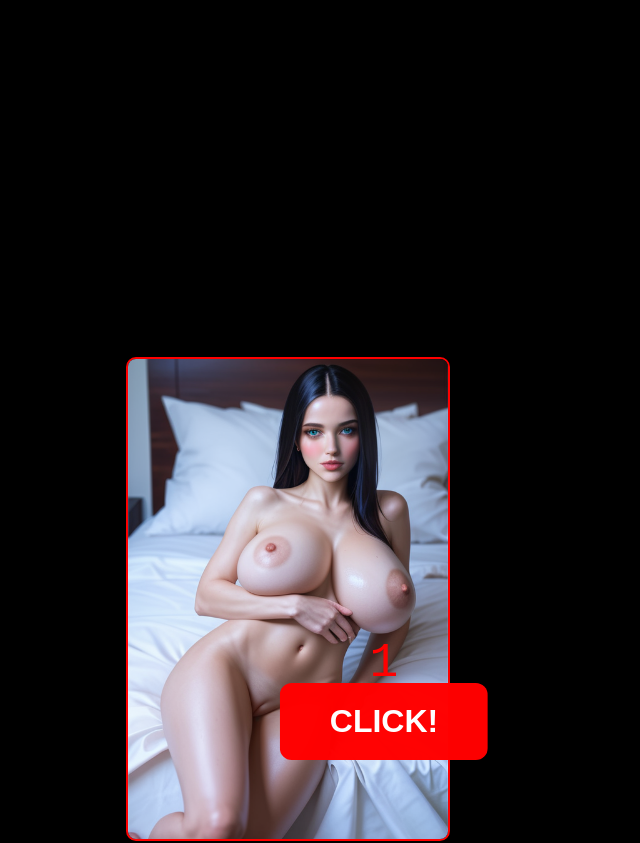
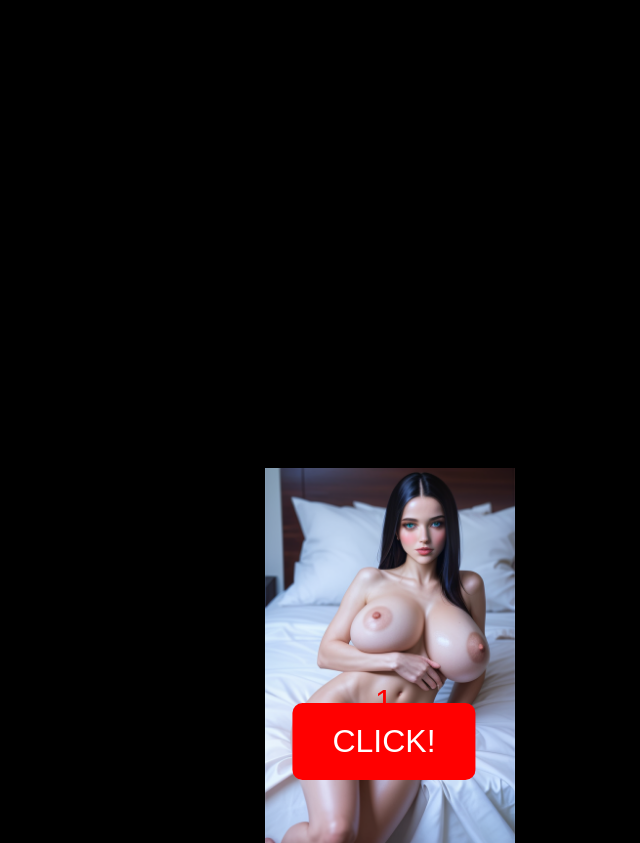
Before and after one commit to Goddes-naomi/Naomiriskylink., a website: page index.html in a window 1280 px wide. Both pictures are taken after a click on the button "CLICK!". Shown: the whole page, without its empty margins (256-896 px from the left). Drawn offline with Linux system fonts and the light colour scheme; files whose address does not match are found by name.

Commit message:
Update index.html

```diff
--- a/index.html
+++ b/index.html
@@ -2,105 +2,120 @@
 <html lang="en">
 <head>
   <meta charset="UTF-8" />
-  <meta name="viewport" content="width=device-width, initial-scale=1.0"/>
+  <meta name="viewport" content="width=device-width, initial-scale=1.0" />
   <title>Naomi Risky Link</title>
   <style>
     body {
       margin: 0;
-      background: black;
+      background-color: black;
       overflow: hidden;
-      font-family: monospace;
+      font-family: Arial, sans-serif;
+    }
+
+    .intro {
+      position: fixed;
+      width: 100%;
+      height: 100%;
+      background-color: black;
       color: red;
+      display: flex;
+      flex-direction: column;
+      align-items: center;
+      justify-content: center;
+      font-size: 2em;
+      animation: blink 1s step-start 0s infinite;
+      z-index: 1000;
     }
-    #clickCount {
+
+    @keyframes blink {
+      50% { opacity: 0; }
+    }
+
+    #click-button {
       position: fixed;
-      bottom: 110px;
+      bottom: 20px;
       left: 50%;
       transform: translateX(-50%);
-      font-size: 3rem;
-      color: red;
-      z-index: 10;
+      background-color: red;
+      color: white;
+      font-size: 2em;
+      padding: 20px 40px;
+      border: none;
+      border-radius: 10px;
+      cursor: pointer;
+      z-index: 999;
     }
-    #clickButton {
+
+    #counter {
       position: fixed;
-      bottom: 40px;
+      bottom: 80px;
       left: 50%;
       transform: translateX(-50%);
-      font-size: 2rem;
-      padding: 20px 50px;
-      background: red;
-      color: white;
-      border: none;
-      border-radius: 12px;
-      font-weight: bold;
-      cursor: pointer;
-      z-index: 10;
-      animation: blink 1s infinite;
+      color: red;
+      font-size: 2em;
+      z-index: 999;
     }
-    @keyframes blink {
-      0%, 100% { opacity: 1; }
-      50% { opacity: 0.3; }
+
+    .image-container {
+      position: absolute;
+      top: 0;
+      left: 0;
+      width: 100%;
+      height: 100%;
+      pointer-events: none;
     }
+
     .image-container img {
       position: absolute;
-      max-width: 25vw;
+      width: 250px;
       height: auto;
-      top: 10%;
-      left: 10%;
-      border: 2px solid red;
-      border-radius: 10px;
-      z-index: 1;
-      animation: popIn 0.4s ease-out forwards;
-    }
-    @keyframes popIn {
-      0% { transform: scale(0.5) translate(-50%, -50%); opacity: 0; }
-      100% { transform: scale(1) translate(-50%, -50%); opacity: 1; }
+      object-fit: cover;
+      pointer-events: none;
     }
   </style>
 </head>
 <body>
+  <div class="intro" id="intro">
+    <p class="intro-text">Welcome to my secret zone</p>
+    <p class="intro-text">Only for the brave...</p>
+    <p class="intro-text">Naomi is watching you 👁️</p>
+  </div>
 
-  <div id="clickCount">0</div>
-  <button id="clickButton">CLICK!</button>
   <div class="image-container" id="imageContainer"></div>
+  <div id="counter">0</div>
+  <button id="click-button">CLICK!</button>
 
   <script>
-    const imageContainer = document.getElementById('imageContainer');
-    const clickButton = document.getElementById('clickButton');
-    const clickCount = document.getElementById('clickCount');
+    const imageContainer = document.getElementById("imageContainer");
+    const counter = document.getElementById("counter");
+    const button = document.getElementById("click-button");
 
-    let index = 0;
-    let count = 0;
+    // Genera i nomi delle immagini da 00000 a 00039
+    const totalImages = 40;
+    const imageNames = Array.from({length: totalImages}, (_, i) => {
+      return `pubblic/${String(i).padStart(5, '0')}-2311820418.png`;
+    });
 
-    const images = [
-      "00000-2311820418.png", "00000-3921721558.png", "00003-2311820421.png",
-      "00006-1969074463.png", "00015-3366985875.png", "00018-1819379801.png",
-      "00024-525125213.png", "00024-915112853.png", "00026-915112855.png",
-      "00027-2712686459.png", "00031-2311820416.png", "00041-2712686473.png",
-      "00045-4215151308.png", "00048-3921721560.png", "00053-3921721565.png",
-      "00055-3921721567.png", "00059-3921721571.png", "00060-3921721572.png",
-      "00061-3921721573.png", "00062-3921721574.png", "00063-3921721575.png",
-      "00064-3921721576.png", "00065-3921721577.png", "00066-3921721578.png",
-      "00067-3921721579.png", "00068-3921721580.png", "00069-3921721581.png",
-      "00070-3921721582.png", "00071-3921721583.png", "00072-3921721584.png",
-      "00073-3921721585.png", "00074-3921721586.png", "00075-3921721587.png",
-      "00076-3921721588.png", "00077-3921721589.png", "00078-3921721590.png",
-      "00079-3921721591.png", "00080-3921721592.png", "00081-3921721593.png",
-      "00082-3921721594.png"
-    ];
+    let currentIndex = 0;
+    let clickCount = 0;
 
-    clickButton.addEventListener('click', () => {
-      const img = document.createElement('img');
-      img.src = '/' + images[index];
-      img.style.top = Math.random() * 80 + '%';
-      img.style.left = Math.random() * 80 + '%';
-      img.style.transform = 'translate(-50%, -50%)';
+    button.addEventListener("click", () => {
+      const img = document.createElement("img");
+      img.src = imageNames[currentIndex];
+      img.style.top = Math.random() * (window.innerHeight - 300) + "px";
+      img.style.left = Math.random() * (window.innerWidth - 300) + "px";
       imageContainer.appendChild(img);
 
-      index = (index + 1) % images.length;
-      count++;
-      clickCount.innerText = count;
+      clickCount++;
+      counter.textContent = clickCount;
+
+      currentIndex = (currentIndex + 1) % imageNames.length;
     });
+
+    // Nasconde le frasi dopo 4 secondi
+    setTimeout(() => {
+      document.getElementById("intro").style.display = "none";
+    }, 4000);
   </script>
 </body>
 </html>
```
